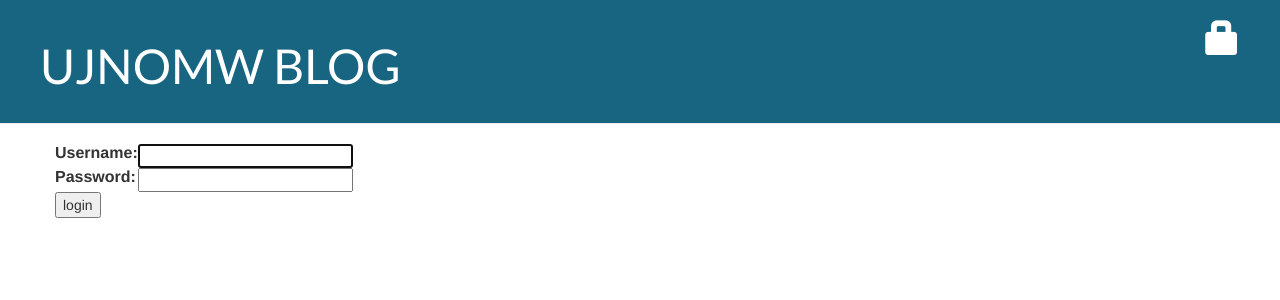
After one commit to ujnomw/trplhat-blog, a Django app: a page that uses blog/templates/blog/base.html in a window 1280 px wide. The commit adds this page. Shown: the top 300 px of the page. Run offline with Django 3.2, Linux system fonts and the light colour scheme; some libraries are stand-ins or nearby versions.

Commit message:
Security fixes, drafts added

```diff
--- a/blog/templates/blog/base.html
+++ b/blog/templates/blog/base.html
@@ -2,7 +2,7 @@
 <html>
   <head>
 
-     <title> trplhat</title>
+     <title>UJNOMW</title>
 
      <!-- Bootsrap CSS -->
      <link rel="stylesheet" href="//maxcdn.bootstrapcdn.com/bootstrap/3.2.0/css/bootstrap.min.css">
@@ -15,6 +15,10 @@
     <div class="page-header">
    {% if user.is_authenticated %}
        <a href="{% url 'post_new' %}" class="top-menu"><span class="glyphicon glyphicon-plus"></span></a>
+       <a href="{% url 'post_draft_list' %}" class="top-menu"><span class="glyphicon glyphicon-edit"></span></a>
+       <p class="top-menu">Hello {{ user.username }} <small>(<a href="{% url 'logout' %}">Log out</a>)</small></p>
+   {% else %}
+       <a href="{% url 'login' %}" class="top-menu"><span class="glyphicon glyphicon-lock"></span></a>
    {% endif %}
    <h1><a href="/">UJNOMW BLOG</a></h1>
 </div>
--- /dev/null
+++ b/blog/templates/registration/login.html
@@ -0,0 +1,24 @@
+{% extends "blog/base.html" %}
+
+{% block content %}
+    {% if form.errors %}
+        <p>Your username and password didn't match. Please try again.</p>
+    {% endif %}
+
+    <form method="post" action="{% url 'login' %}">
+    {% csrf_token %}
+        <table>
+        <tr>
+            <td>{{ form.username.label_tag }}</td>
+            <td>{{ form.username }}</td>
+        </tr>
+        <tr>
+            <td>{{ form.password.label_tag }}</td>
+            <td>{{ form.password }}</td>
+        </tr>
+        </table>
+
+        <input type="submit" value="login" />
+        <input type="hidden" name="next" value="{{ next }}" />
+    </form>
+{% endblock %}
--- a/blog/urls.py
+++ b/blog/urls.py
@@ -1,9 +1,14 @@
-from django.conf.urls import url
+from django.conf.urls import url, include
 from . import views
+from django.contrib import admin
 
 urlpatterns = [
     url(r'^$', views.post_list, name='post_list'),
     url(r'^post/(?P<pk>[0-9]+)$', views.post_detail, name='post_detail'),
     url(r'^post/new/$', views.post_new, name='post_new'),
     url(r'^post/(?P<pk>[0-9]+)/edit/$', views.post_edit, name='post_edit'),
+    url(r'^drafts/$', views.post_draft_list, name='post_draft_list'),
+    url(r'^post/(?P<pk>\d+)/publish/$', views.post_publish, name='post_publish'),
+    url(r'^post/(?P<pk>\d+)/remove/$', views.post_remove, name='post_remove'),
+    #url(r'^accounts/login/$', views.login, name='login'),
 ]
--- a/trplhat/settings.py
+++ b/trplhat/settings.py
@@ -101,3 +101,4 @@ USE_TZ = True
 # https://docs.djangoproject.com/en/1.8/howto/static-files/
 
 STATIC_URL = '/static/'
+LOGIN_REDIRECT_URL = '/'
--- a/trplhat/urls.py
+++ b/trplhat/urls.py
@@ -1,11 +1,11 @@
 from django.conf.urls import include, url
 from django.contrib import admin
 
+from django.contrib.auth import views
+
 urlpatterns = [
-    # Examples:
-    # url(r'^$', 'trplhat.views.home', name='home'),
-    # url(r'^blog/', include('blog.urls')),
-
     url(r'^admin/', include(admin.site.urls)),
+    url(r'^accounts/login/$', views.login, name='login'),
+    url(r'^accounts/logout/$', views.logout, name='logout', kwargs={'next_page': '/'}),
     url(r'', include('blog.urls')),
 ]
```
Also changed, not shown: blog/templates/blog/post_detail.html (+8 -5 lines), blog/templates/blog/post_draft_list.html (added, +11 -0 lines), blog/views.py (+24 -5 lines). Lines whose indentation alone changed are shown as unchanged.
